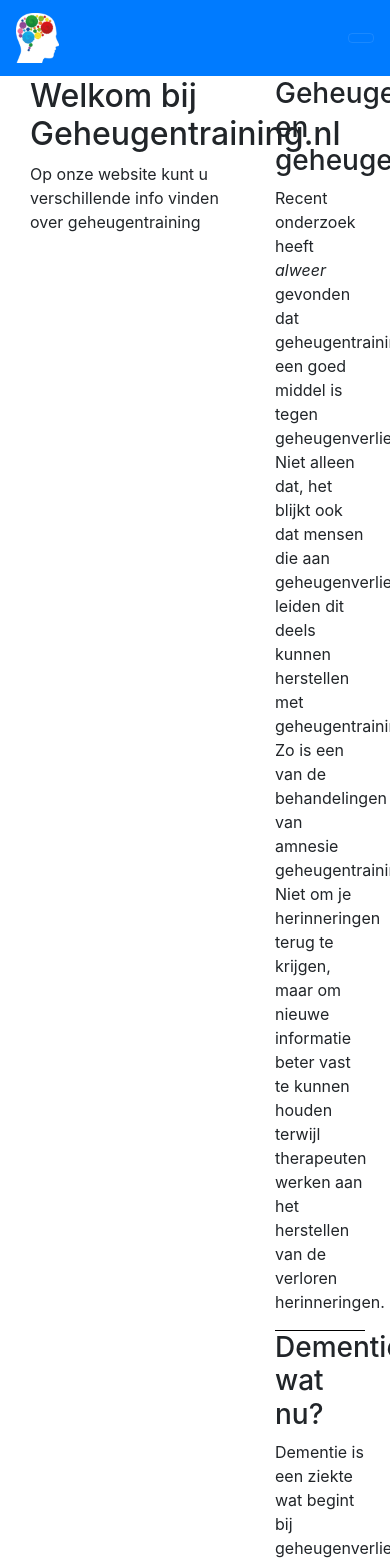
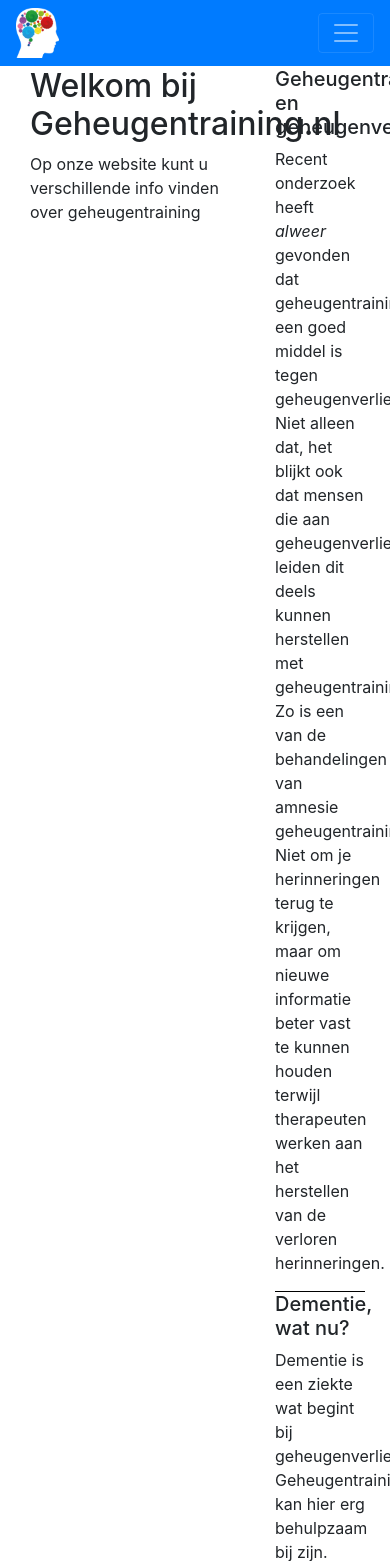
Before and after one commit to oneandonlydennis/Project3, a PHP site: page / in a window 390 px wide; the page is wider, and only the part inside the window is pictured. Shown: the top 1561 px of that part. Run offline with PHP 8.4, Linux system fonts and the light colour scheme; data that the repository does not hold is empty.

Commit message:
More responsiveness

```diff
--- a/resources/include/aside.php
+++ b/resources/include/aside.php
@@ -1,17 +1,17 @@
 <!--
 Aside is zichtbaar vanaf de rechterkant op elke pagina
 -->
-<div class="aside">
+<div class="aside" class="col-auto">
 	<div class="asideitem">
-		<h3>Geheugentraining en geheugenverlies</h3>
+		<h5>Geheugentraining en geheugenverlies</h5>
 		<p>Recent onderzoek heeft <i>alweer</i> gevonden dat geheugentraining een goed middel is tegen geheugenverlies. Niet alleen dat, het blijkt ook dat mensen die aan geheugenverlies leiden dit deels kunnen herstellen met geheugentraining. Zo is een van de behandelingen van amnesie geheugentraining. Niet om je herinneringen terug te krijgen, maar om nieuwe informatie beter vast te kunnen houden terwijl therapeuten werken aan het herstellen van de verloren herinneringen. </p>
 	</div>
 	<div class="asideitem">
-		<h3>Dementie, wat nu?</h3>
+		<h5>Dementie, wat nu?</h5>
 		<p>Dementie is een ziekte wat begint bij geheugenverlies. Geheugentraining kan hier erg behulpzaam bij zijn. Natuurlijk zorgt dit er niet voor dat dementie weggaat, maar het zorgt er wel voor dat de patiënt informatie beter kan behouden. Op het lange termijn kan dit dus ook een zichtbaar verschil opleveren. Voor geheugentrainingen voor mensen met dementie kunt u het beste kijken naar kinderlijke oefeningen, aangezien dit meestal onbewust wel wordt onthouden.</p>
 	</div>
 	<div>
-		<h3>Geheugen en drugsgebruik</h3>
+		<h5>Geheugen en drugsgebruik</h5>
 		<p>Een van de bijwerkingen van overmatig drugsgebruik is geheugenverlies. Het moeilijkste van het trainen hiermee is natuurlijk dat een afkickende drugsverslaafde andere dingen aan zijn hoofd heeft dan geheugentrainingen doen. Wat hier een uitkomst bied is een persoon die met de ex-verslaafde samen de oefeningen gaat doen. Dit begint nu grond te krijgen binnen de wereld van de therapie.</p>
 	</div>
 </div>
--- a/resources/include/nav.php
+++ b/resources/include/nav.php
@@ -7,9 +7,10 @@
 </style>
 <!-- Navigatie -->
 <nav class="navbar navbar-expand-md navbar-dark bg-primary">
-	<div class="logo"><a class="navbar-brand" href="./index.php?content=home"><img src="./resources/images/logo.png" alt="logo"></a></div>
+	<div class="logo"><a href="./index.php?content=home"><img src="./resources/images/logo.png" alt="logo"></a></div>
 	<button class="navbar-toggler d-lg-none" type="button" data-toggle="collapse" data-target="#collapsibleNavId" aria-controls="collapsibleNavId"
-	aria-expanded="false" aria-label="Toggle navigation"></button>
+	aria-expanded="false" aria-label="Toggle navigation"><span class="navbar-toggler-icon"></span></button>
+
 	<div class="collapse navbar-collapse" id="collapsibleNavId">
 		<ul class="navbar-nav mr-auto mt-2 mt-lg-0">
 			<li class="nav-item">
```
